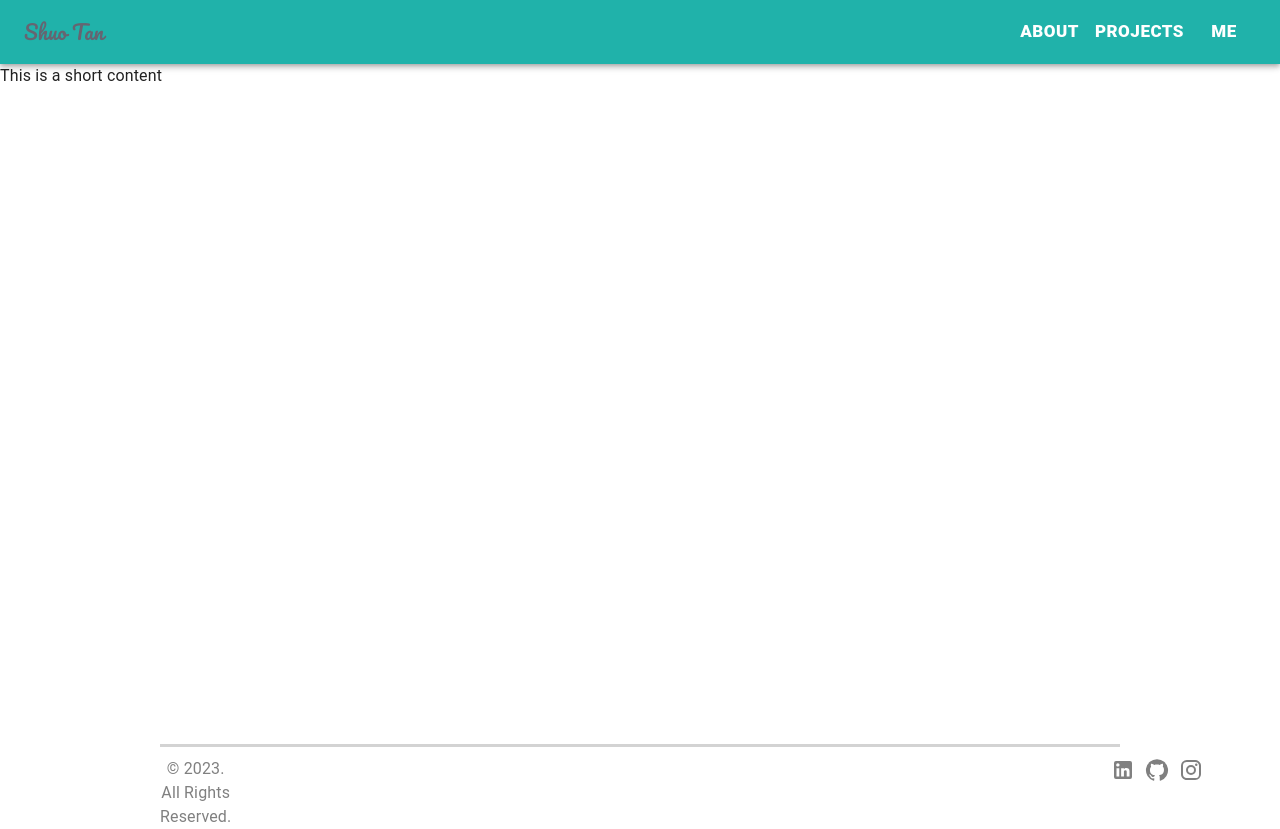
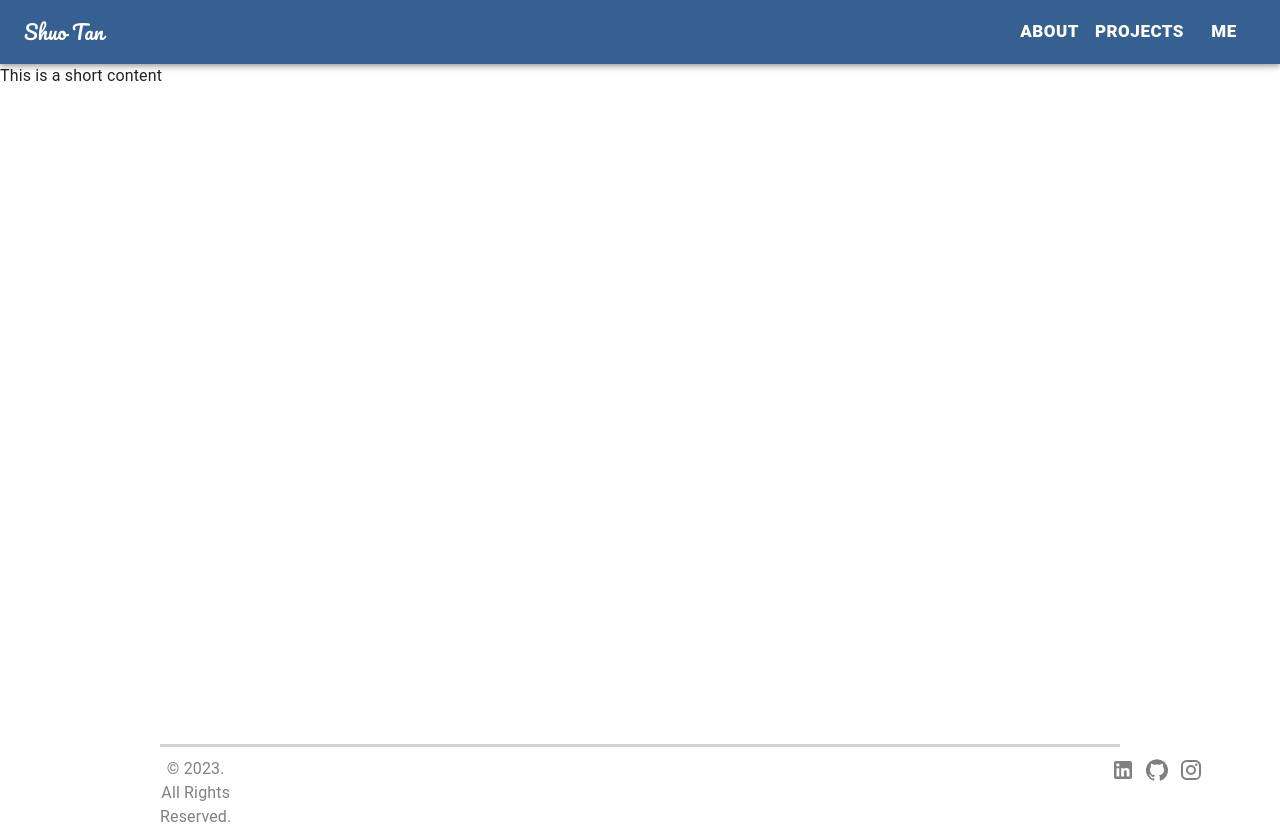
Before and after one commit to tsdaniel0927/shuotan, a React (Create React App) app in the folder mysite/: page / in a window 1280 px wide. Built offline with nearby package versions, Linux system fonts and the light colour scheme.

Commit message:
clean up the code

```diff
--- a/mysite/src/components/Header/navbar.js
+++ b/mysite/src/components/Header/navbar.js
@@ -1,6 +1,5 @@
 import React from 'react';
 import {AppBar, Box, Toolbar, Typography, CssBaseline, Button} from '@mui/material'
-// import './navbar.css'
 
 function Myheader(){
     const style = {
@@ -12,10 +11,10 @@ function Myheader(){
         <React.Fragment>
             <CssBaseline />
             <Box sx={{flexGrow: 1}}>
-                <AppBar position='static' style={{backgroundColor: 'lightseagreen'}}>
+                <AppBar position='static' style={{backgroundColor: '#366091'}}>
                     <Toolbar>
                         <link rel='stylesheet' href='https://fonts.googleapis.com/css?family=Pacifico'/>
-                        <Typography variant="h6" component="div" sx={{ flexGrow: 1 }} style={{fontFamily: 'Pacifico', color: '#656571'}}>
+                        <Typography variant="h6" component="div" sx={{ flexGrow: 1 }} style={{fontFamily: 'Pacifico', color: 'white'}}>
                             Shuo Tan
                         </Typography>
                         <Button style={style}>About</Button>
```
